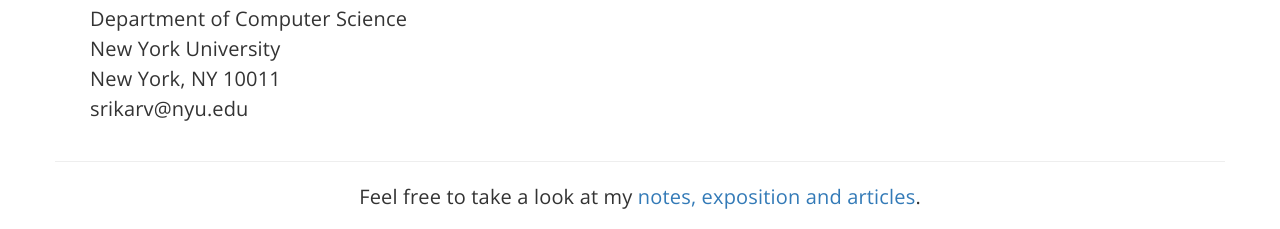
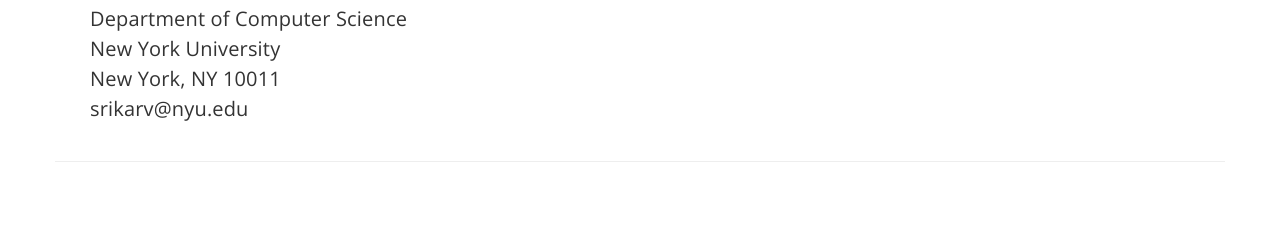
Before and after one commit to LaymanConjecture/Website, a plain HTML site: page index.html in a window 1280 px wide. Shown: the part 715-944 px from the top of the page. After the commit the page ends 897 px from the top, so only its background shows below. Drawn offline with nearby package versions, Linux system fonts and the light colour scheme.

Commit message:
Comment out the bottom

```diff
--- a/index.html
+++ b/index.html
@@ -67,9 +67,10 @@
                 </div>
                 <hr />
 
-                <div id="about" class="text-center">
+                <!--<div id="about" class="text-center">
                     <p>Feel free to take a look at my <a href='exposition'>notes, exposition and articles</a>.</p>
                 </div>
+		-->
             </div>
         </div>
     </div>
```
